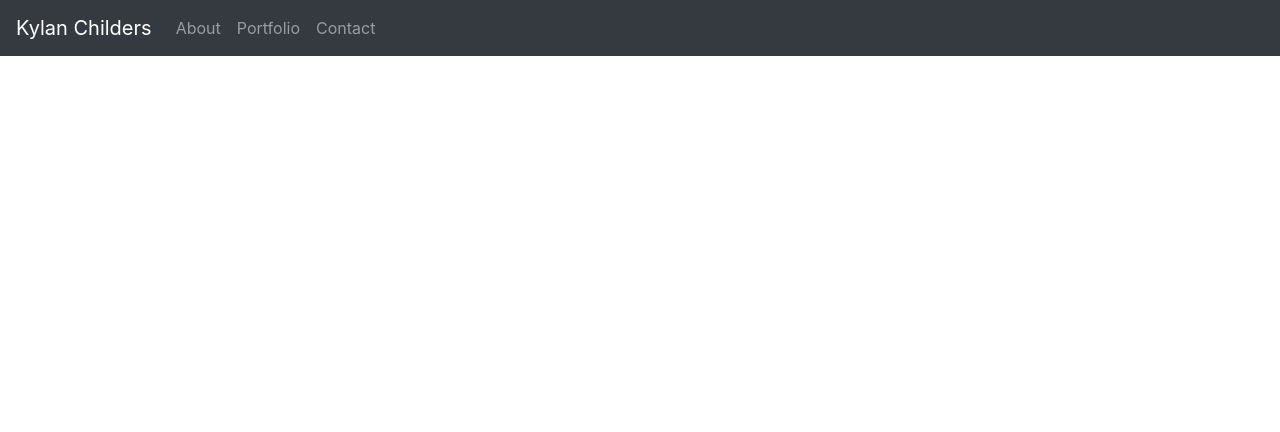
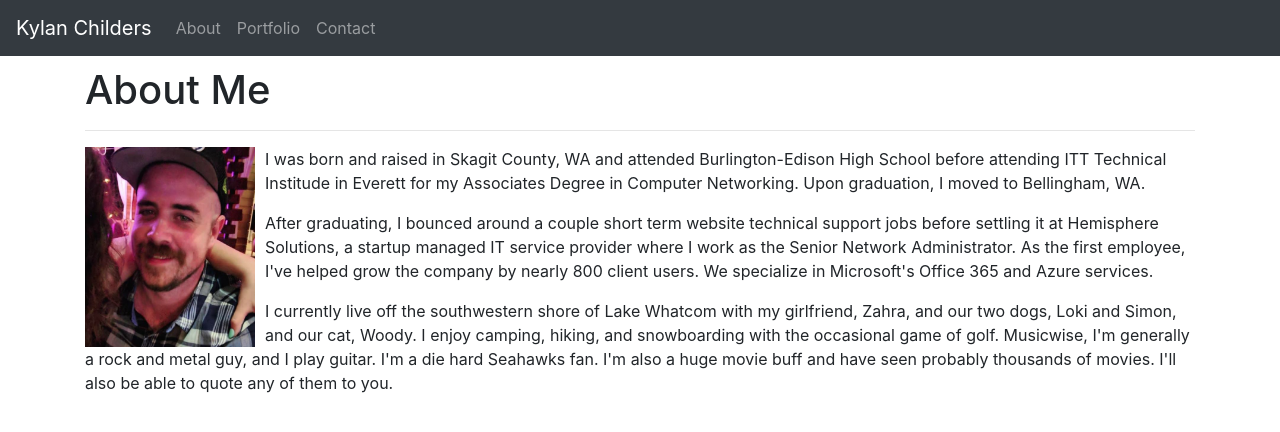
Before and after one commit to kylanchilders/Bootstrap-Portfolio, a plain HTML site: page assets/index.html in a window 1280 px wide. Drawn offline with nearby package versions, Linux system fonts and the light colour scheme.

Commit message:
created content for about me page

```diff
--- a/assets/index.html
+++ b/assets/index.html
@@ -33,6 +33,26 @@
     </ul>
   </div>
 </nav>
+<div class="container" style="margin-top:10px">
+    <div class="row">
+        <div class="col-12">
+            <section>
+                <h1>About Me</h1>
+                    <hr>
+                    <img src="images/me.JPG" alt="Kylan picture" height="200" width="180" style="float:left; padding-right:10px">
+                    <p>
+                        I was born and raised in Skagit County, WA and attended Burlington-Edison High School before attending ITT Technical Institude in Everett for my Associates Degree in Computer Networking. Upon graduation, I moved to Bellingham, WA.
+                    </p>
+                    <p>
+                        After graduating, I bounced around a couple short term website technical support jobs before settling it at Hemisphere Solutions, a startup managed IT service provider where I work as the Senior Network Administrator. As the first employee, I've helped grow the company by nearly 800 client users. We specialize in Microsoft's Office 365 and Azure services.
+                    </p>
+                    <p>
+                        I currently live off the southwestern shore of Lake Whatcom with my girlfriend, Zahra, and our two dogs, Loki and Simon, and our cat, Woody. I enjoy camping, hiking, and snowboarding with the occasional game of golf. Musicwise, I'm generally a rock and metal guy, and I play guitar. I'm a die hard Seahawks fan. I'm also a huge movie buff and have seen probably thousands of movies. I'll also be able to quote any of them to you.
+                    </p>
+            </section>
+        </div>
+    </div>
+</div>
 
 
   </body>
```
